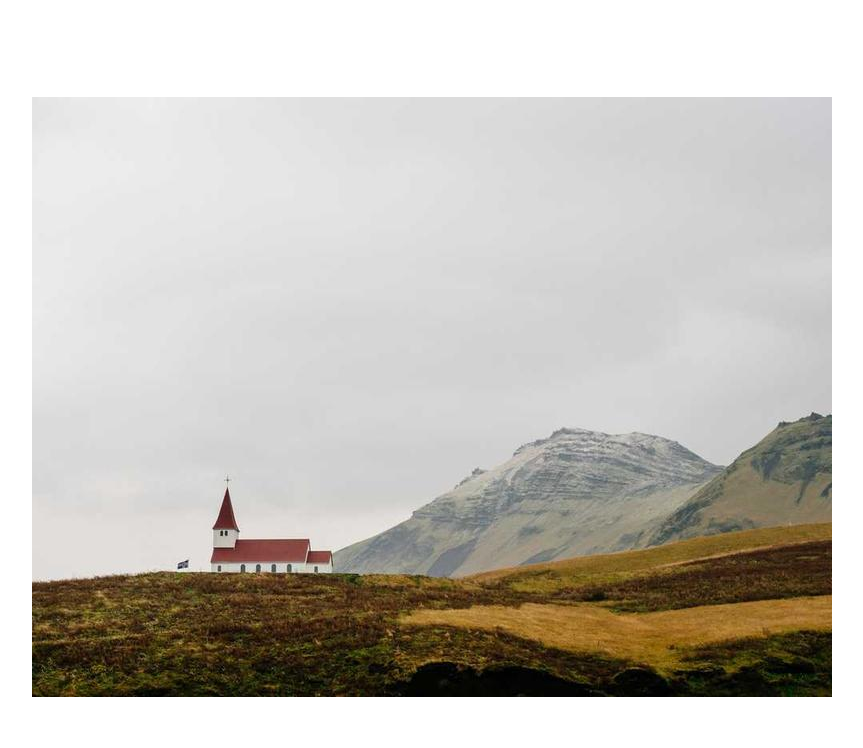
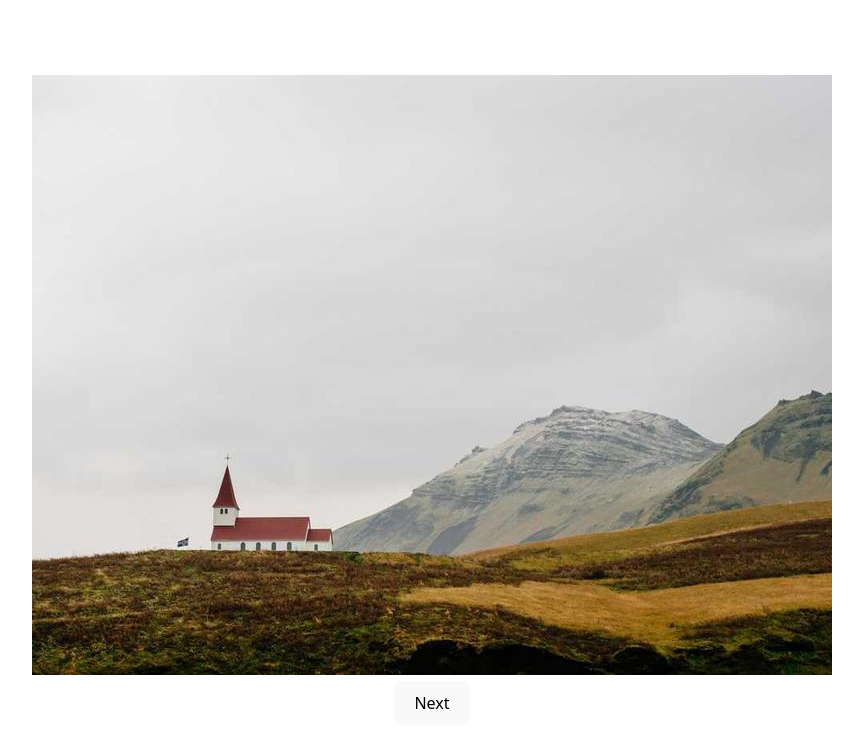
Before and after one commit to dimarique/sidequest-gallery, a React (Vite) app: page / in a window 1280 px wide. Shown: the top 748 px of the page, without its empty margins (208-1071 px from the left). Built offline with nearby package versions, Linux system fonts and the light colour scheme.

Commit message:
button next

```diff
--- a/src/App.jsx
+++ b/src/App.jsx
@@ -1,10 +1,29 @@
 import "./App.css";
 import GalleryContent from "./components/GalleryContent/GalleryContent";
 
+import img0 from "./data/image_0.jpg";
+import img1 from "./data/image_1.jpg";
+import img2 from "./data/image_2.jpg";
+import img3 from "./data/image_3.jpg";
+import img4 from "./data/image_4.jpg";
+import img5 from "./data/image_5.jpg";
+import img6 from "./data/image_6.jpg";
+import img7 from "./data/image_7.jpg";
+import img8 from "./data/image_8.jpg";
+import img9 from "./data/image_9.jpg";
+
+import ButtonNext from "./components/GalleryContent/ButtonNext";
+import { useState } from "react";
+
 function App() {
+  const images = [img0, img1, img2, img3, img4, img5, img6, img7, img8, img9];
+
+  const [currentIndex, setCurrentIndex] = useState(0)
+
   return (
     <>
-      <GalleryContent />
+      <GalleryContent currentIndex={currentIndex} setCurrentIndex={setCurrentIndex} images={images} />
+      <ButtonNext currentIndex={currentIndex} setCurrentIndex={setCurrentIndex} images={images} />
     </>
   );
 }
--- /dev/null
+++ b/src/components/GalleryContent/ButtonNext.jsx
@@ -0,0 +1,20 @@
+import React, { useState } from 'react'
+import styles from './ButtonNext.module.css'
+
+const ButtonNext = ({ currentIndex, setCurrentIndex, images }) => {
+
+
+
+    const handleNext = () => {
+        currentIndex === images.length - 1 ? setCurrentIndex(0) : setCurrentIndex(currentIndex + 1)
+
+    }
+
+    return (
+        <div>
+            <button className={styles.buttonNext} onClick={handleNext}>Next</button>
+        </div>
+    )
+}
+
+export default ButtonNext
--- /dev/null
+++ b/src/components/GalleryContent/ButtonNext.module.css
@@ -0,0 +1,2 @@
+.buttonNext {
+}
--- a/src/components/GalleryContent/GalleryContent.jsx
+++ b/src/components/GalleryContent/GalleryContent.jsx
@@ -1,20 +1,11 @@
 import styles from "./GalleryContent.module.css";
-import img0 from "../../data/image_0.jpg";
-import img1 from "../../data/image_1.jpg";
-import img2 from "../../data/image_2.jpg";
-import img3 from "../../data/image_3.jpg";
-import img4 from "../../data/image_4.jpg";
-import img5 from "../../data/image_5.jpg";
-import img6 from "../../data/image_6.jpg";
-import img7 from "../../data/image_7.jpg";
-import img8 from "../../data/image_8.jpg";
-import img9 from "../../data/image_9.jpg";
 
-const GalleryContent = () => {
-  const images = [img0, img1, img2, img3, img4, img5, img6, img7, img8, img9];
+
+const GalleryContent = ({ currentIndex, images }) => {
+
   return (
     <div className={styles.galleryContent}>
-      <img src={images[0]} alt="" />
+      <img src={images[currentIndex]} alt="" />
     </div>
   );
 };
```
